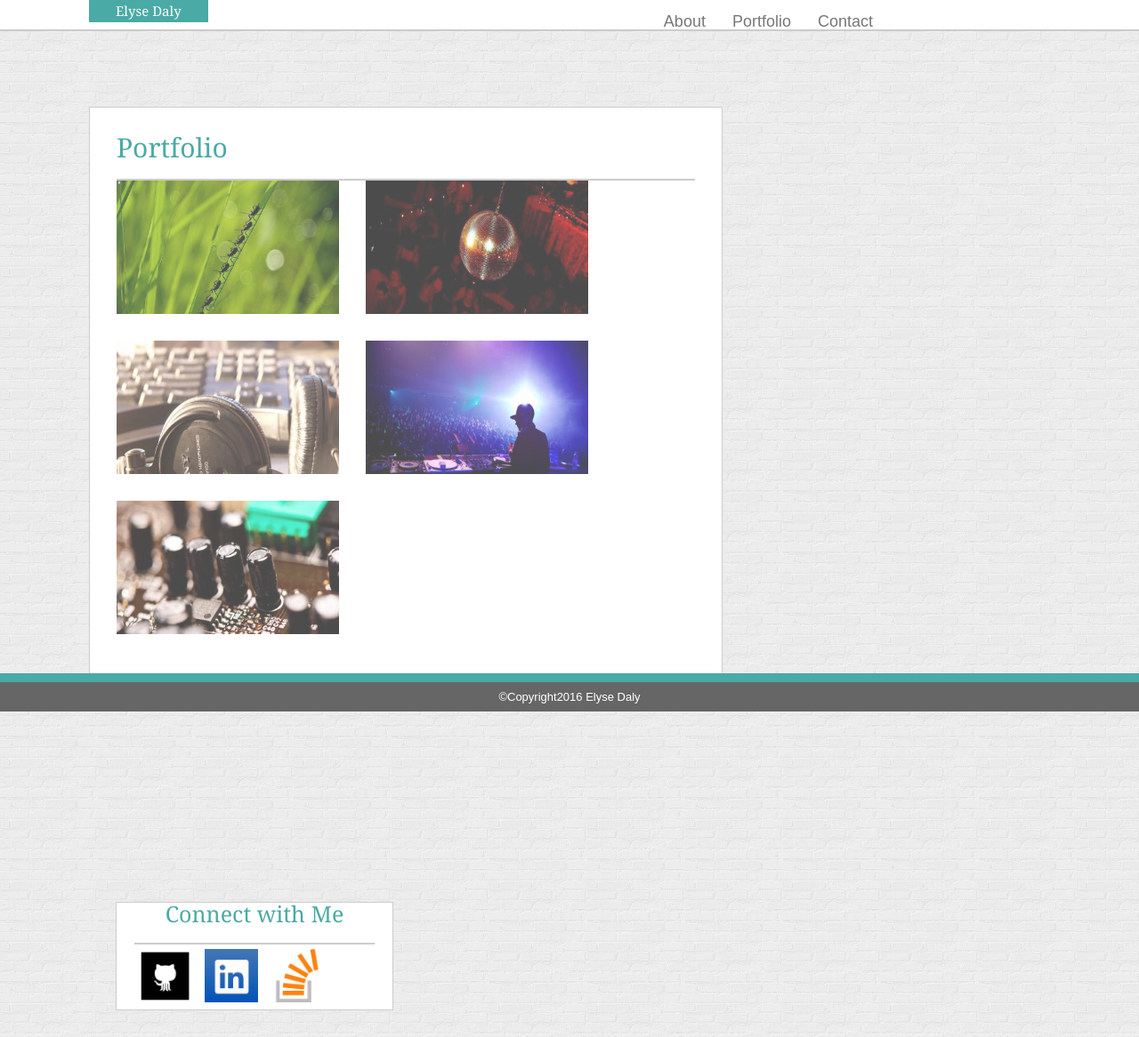
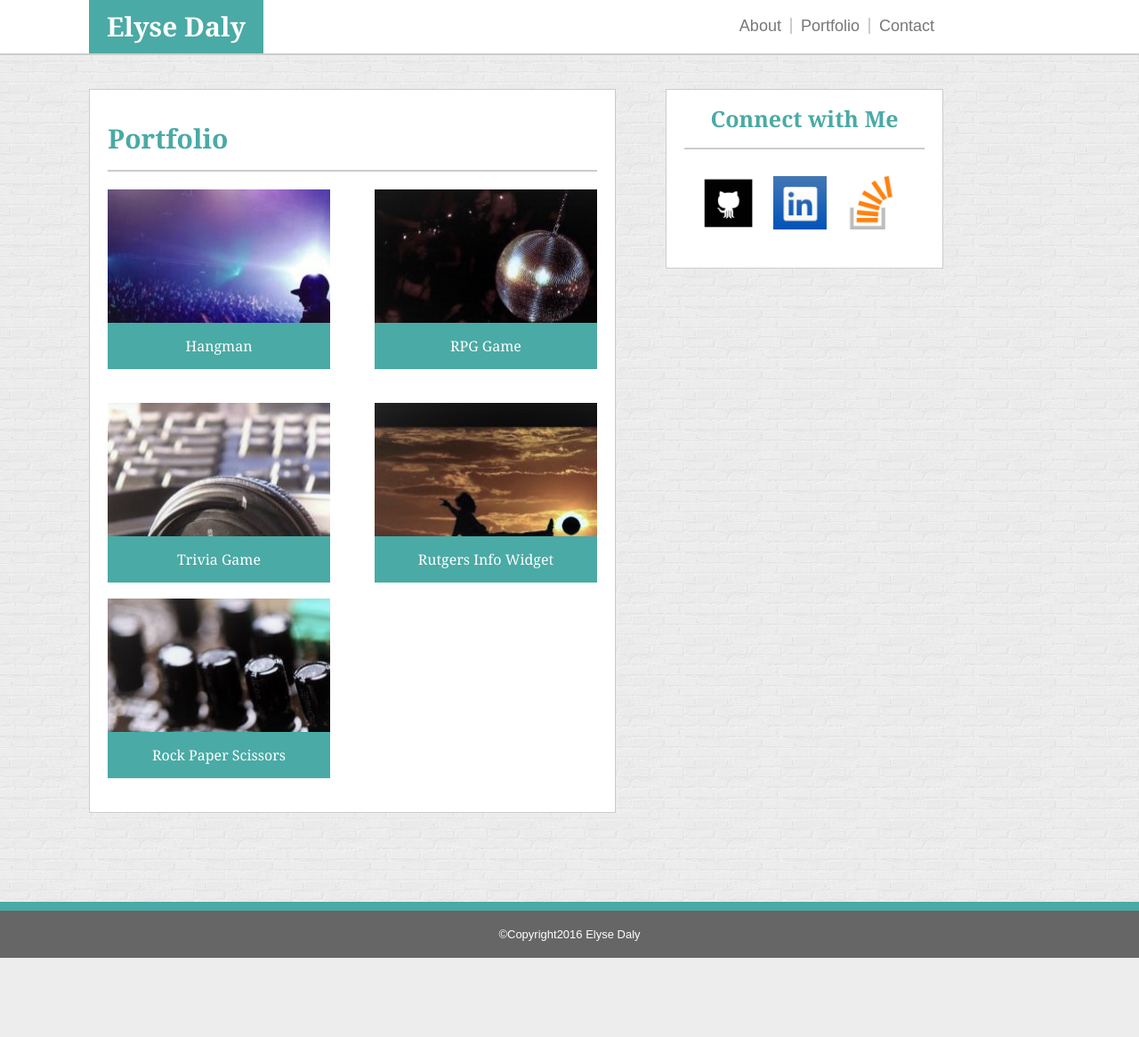
Before and after one commit to ElyseDaly/Basic-Portfolio, a PHP site: page /portfolio.html in a window 1280 px wide. Shown: the whole page at 89% size. After the commit the page ends 1077 px from the top, so only its background shows below. Run offline with PHP 8.4, Linux system fonts and the light colour scheme.

Commit message:
complete css styling

```diff
--- a/assets/css/style.css
+++ b/assets/css/style.css
@@ -8,13 +8,13 @@ body {
 .container {
 	margin-left: 100px;
 	position: block;
-	width: 70%;
+	width: 960px;
 }
 
 
 /* HEADER */
 
-.header {
+header {
 	background: #ffffff;
 	width: 100%;
 	top: 0;
@@ -22,17 +22,22 @@ body {
 	border-bottom: solid;
 	border-width: 2px;
 	border-color: #cccccc;
+	z-index: 1;
 }
-
+	/*name*/
 .logo {
 	float: left;
 	font-family: "Georgia", Times, Times New Roman, serif;
-	font-size: 15px;
+	font-size: 30px;
+	font-weight: bold;
 	color: white;
 	background-color: #4aaaa5;
-	padding: 5px 30px;
+	padding-top: 15px;
+	padding-bottom: 15px;
+	padding-left: 20px;
+	padding-right: 20px;
 }
-
+	/*name link styling*/
 .logo a {
 	text-decoration: none;
 	color: white;
@@ -41,61 +46,101 @@ body {
 .nav {
 	float: right;
 }
+	/*nav bar link styling*/
 .nav a {
 	text-decoration: none;
 	color: #777777;
 }
 
+.nav a:hover {
+	color: #4aaaa5;
+}
+
 .nav li {
 	list-style: none;
+	display: inline;
 	float: left;
-	margin-left: 15px;
-	margin-right: 15px;
-	padding-top: 15px;
 	font-family: 'Arial', 'Helvetica Neue', Helvetica, sans-serif;
 	font-size: 18px;
+	padding-top: 0px;
+	padding-bottom: 0px;
+	padding-left: 10px;
+	padding-right: 10px;
+	margin-bottom: 15px;
+	margin-top: 20px;
+}
+	/* nav bar side borders */
+#about {
+	border-right: solid;
+	border-width: 2px;
+	border-color: #cccccc;
+}
+
+#portfolio {
+	border-right: solid;
+	border-width: 2px;
+	border-color: #cccccc;
 }
 
 
 /*MAIN CONTENT*/
 
 .content {
-	margin-top: 120px;
-	margin-bottom: 120px;
+	width: 550px;
+	margin-top: 100px;
+	margin-bottom: 100px;
+	margin-left: 0px;
+	margin-right: 0px;
+	padding-top: 20px;
+	padding-bottom: 20px;
+	padding-right: 20px;
+	padding-left: 20px;
 	background: #ffffff;
-	width: 650px;
 	border-style: solid;
 	border-width: 1px;
 	border-color: #cccccc;
-	padding: 30px;
 	float: left;
 }
-
+	/* main content headings */
 .content h2 {
 	font-family: "Georgia", Times, Times New Roman, serif;
 	color: #4aaaa5;
 	font-size: 30px;
+	font-weight: bold;
 	border-bottom: solid;
 	border-width: 2px;
 	border-color: #cccccc;
+	padding-top: 20px;
 	padding-bottom: 20px;
+	padding-right: 20px;
+	padding-left: 0px;
 }
-
+	/* main about me content image styling */
 .content img {
 	float: left;
-	padding-right: 30px;
-	padding-bottom: 10px;
+	padding-top: 20px;
+	padding-bottom: 20px;
+	padding-right: 20px;
+	padding-left: 0px;
 }
-
+	/* main content paragraph styling - about section */
 .content p {
 	font-family: 'Arial', 'Helvetica Neue', Helvetica, sans-serif;
 	color: #777777;
 	line-height: 2;
+	padding-top: 20px;
+	padding-bottom: 0px;
+	padding-right: 0px;
+	padding-left: 0px;
 }
-
+	/* contact page form styling */
 .content form {
 	font-family: 'Arial', 'Helvetica Neue', Helvetica, sans-serif;
 	color: #777777;
+	padding-top: 20px;
+	padding-bottom: 20px;
+	padding-left: 0px;
+	padding-right: 0px;
 }
 
 .content input[type="Submit"] {
@@ -106,60 +151,216 @@ body {
 	font-size: medium;
 	font-family: 'Arial', 'Helvetica Neue', Helvetica, sans-serif;
 }
+	/* portfolio image styling */
+.photo p a {
+	text-decoration: none;
+	color: white;
+}
 
-/*portfolio content*/
-.photo img {
-	height: 150px;
+.hangman {
 	width: 250px;
-	opacity: 0.7;
-	padding-bottom: 30px;
+	height: 200px;
+	background-image: url("../images/placeholder1.jpeg");
+	background-size: cover;
+	position: relative;
+	margin-top: 20px;
+	margin-bottom: 20px;
+	margin-left: 0px;
+	margin-right: 0px;
+	float: left;
+}
+
+.hangman p {
+	position: absolute;
+	width: 100%;
+	background-color: #4aaaa5;
+	font-family: "Georgia", Times, Times New Roman, serif;
+	color: white;
+	text-align: center;
+	margin-top: 150px;
+	margin-bottom: 0px;
+	margin-left: 0px;
+	margin-right: 0px;
+	padding-top: 10px;
+	padding-bottom: 10px;
+	padding-left: 0px;
+	padding-right: 0px;
+}
+
+.rpg {
+	width: 250px;
+	height: 200px;
+	background-image: url("../images/placeholder2.jpeg");
+	background-size: cover;
+	position: relative;
+	margin-top: 20px;
+	margin-bottom: 20px;
+	margin-left: 0px;
+	margin-right: 0px;
+	float: right;
+}
+
+.rpg p {
+	position: absolute;
+	width: 100%;
+	background-color: #4aaaa5;
+	font-family: "Georgia", Times, Times New Roman, serif;
+	color: white;
+	text-align: center;
+	margin-top: 150px;
+	margin-bottom: 0px;
+	margin-left: 0px;
+	margin-right: 0px;
+	padding-top: 10px;
+	padding-bottom: 10px;
+	padding-left: 0px;
+	padding-right: 0px;
+}
+
+.trivia {
+	width: 250px;
+	height: 200px;
+	background-image: url("../images/placeholder3.jpeg");
+	background-size: cover;
+	position: relative;
+	margin-top: 20px;
+	margin-bottom: 20px;
+	margin-left: 0px;
+	margin-right: 0px;
+	clear: both;
+	float: left;
+}
+
+.trivia p {
+	position: absolute;
+	width: 100%;
+	background-color: #4aaaa5;
+	font-family: "Georgia", Times, Times New Roman, serif;
+	color: white;
+	text-align: center;
+	margin-top: 150px;
+	margin-bottom: 0px;
+	margin-left: 0px;
+	margin-right: 0px;
+	padding-top: 10px;
+	padding-bottom: 10px;
+	padding-left: 0px;
+	padding-right: 0px;
+}
+
+.widget {
+	width: 250px;
+	height: 200px;
+	background-image: url("../images/placeholder4.jpeg");
+	background-size: cover;
+	position: relative;
+	margin-top: 20px;
+	margin-bottom: 20px;
+	margin-left: 0px;
+	margin-right: 0px;
+	float: right;
+}
+
+.widget p {
+	position: absolute;
+	width: 100%;
+	background-color: #4aaaa5;
+	font-family: "Georgia", Times, Times New Roman, serif;
+	color: white;
+	text-align: center;
+	margin-top: 150px;
+	margin-bottom: 0px;
+	margin-left: 0px;
+	margin-right: 0px;
+	padding-top: 10px;
+	padding-bottom: 10px;
+	padding-left: 0px;
+	padding-right: 0px;
+}
+
+.rock {
+	width: 250px;
+	height: 200px;
+	background-image: url("../images/placeholder5.jpeg");
+	background-size: cover;
+	position: relative;
+	margin-top: 20px;
+	margin-bottom: 20px;
+	margin-left: 0px;
+	margin-right: 0px;
+	clear: both;
+}
+
+.rock p {
+	position: absolute;
+	width: 100%;
+	background-color: #4aaaa5;
+	font-family: "Georgia", Times, Times New Roman, serif;
+	color: white;
+	text-align: center;
+	margin-top: 150px;
+	margin-bottom: 0px;
+	margin-left: 0px;
+	margin-right: 0px;
+	padding-top: 10px;
+	padding-bottom: 10px;
+	padding-left: 0px;
+	padding-right: 0px;
 }
 
 
 /*CONNECT WITH ME CONTENT*/
 
 .connect {
-	margin-top: 120px;
+	margin-top: 100px;
 	margin-bottom: 30px;
-	margin-left: 30px;
+	margin-left: 0px;
+	margin-right: 0px;
 	background: #ffffff;
 	width: 270px;
+	height: 200px;
 	border-style: solid;
 	border-width: 1px;
 	border-color: #cccccc;
 	padding-left: 20px;
 	padding-right: 20px;
 	overflow: auto;
-	float: left;
+	float: right;
 }
 
 .connect h3 {
 	font-family: "Georgia", Times, Times New Roman, serif;
 	color: #4aaaa5;
 	font-size: 25px;
+	font-weight: bold;
 	border-bottom: solid;
 	border-width: 2px;
 	border-color: #cccccc;
 	text-align: center;
+	padding-top: 20px;
 	padding-bottom: 20px;
 }
 
 .connect li {
 	list-style: none;
 	display: inline;
+	float: left;
+	padding-top: 20px;
+	padding-bottom: 10px;
+	padding-left: 20px;
+	padding-right: 0px;
 }
 
 .connect li img {
 	width: 60px;
 	height: 60px;
-	padding: 5px;
+	padding-top: 10px;
 }
 
 
 /*FOOTER*/
 
 .footer {
-	font-family: 'Arial', 'Helvetica Neue', Helvetica, sans-serif;
 	text-align: center;
 	width: 100%;
 	padding-top: 10px;
@@ -169,11 +370,14 @@ body {
 	border-top: solid;
 	border-width: 10px;
 	border-color: #4aaaa5;
-	position: fixed;
-	left: 0px;
-	bottom: 0px;
+	clear: both;
 }
 
 .footer p {
+	font-family: 'Arial', 'Helvetica Neue', Helvetica, sans-serif;
 	font-size: small;
+	padding-top: 10px;
+	padding-bottom: 10px;
+	padding-left: 0px;
+	padding-right: 0px;
 }
--- a/portfolio.html
+++ b/portfolio.html
@@ -7,7 +7,7 @@
 </head>
 <body>
 
-<div class="header">
+	<header>
     	<div class="container">
     		<div class="logo">
     			<h1><a href="index.html">Elyse Daly</a></h1>
@@ -15,25 +15,37 @@
 
     		<div class="nav">
     			<ul>
-    				<li><a href="index.html">About</a></li>
-    				<li><a href="portfolio.html">Portfolio</a></li>
+    				<li id="about"><a href="index.html">About</a></li>
+    				<li id="portfolio"><a href="portfolio.html">Portfolio</a></li>
     				<li><a href="contact.html">Contact</a></li>
     			</ul>
     		</div>
     	</div>
-</div>
+	</header>
 
-<div class="container">
+	<div class="container">
+
 		<div class="content">
 			<h2>Portfolio</h2>
 			<div class="photo">
-				<img src="assets/images/placeholder1.jpeg">
-				<img src="assets/images/placeholder2.jpeg">
-				<img src="assets/images/placeholder3.jpeg">
-				<img src="assets/images/placeholder4.jpeg">
-				<img src="assets/images/placeholder5.jpeg">
+				<div class="hangman">
+					<p><a href="#">Hangman</a></p>
+				</div>
+				<div class="rpg">
+					<p><a href="#">RPG Game</a></p>
+				</div>
+				<div class="trivia">
+					<p><a href="#">Trivia Game</a></p>
+				</div>
+				<div class="widget">
+					<p><a href="#">Rutgers Info Widget</a></p>
+				</div>
+				<div class="rock">
+					<p><a href="#">Rock Paper Scissors</a></p>
+				</div>
 			</div>
 		</div>
+
 		<div class="connect">
 			<h3>Connect with Me</h3>
 			<ul>
@@ -42,11 +54,11 @@
 				<li><a href="http://stackoverflow.com/" target="_blank"><img src="assets/images/stackoverflowIcon.png"></a></li>
 			</ul>
 		</div>
-</div>
+	</div>
 
-<div class="footer">
-	<p>©Copyright2016 Elyse Daly</p>
-</div>
+	<div class="footer">
+		<p>©Copyright2016 Elyse Daly</p>
+	</div>
 
 </body>
 </html>
```
Also changed, not shown: contact.html (+13 -13 lines), index.html (+6 -6 lines), assets/images/placeholder1.jpeg, assets/images/placeholder2.jpeg, assets/images/placeholder3.jpeg, assets/images/placeholder4.jpeg, assets/images/placeholder5.jpeg, assets/images/placeholder6.jpeg (deleted).
